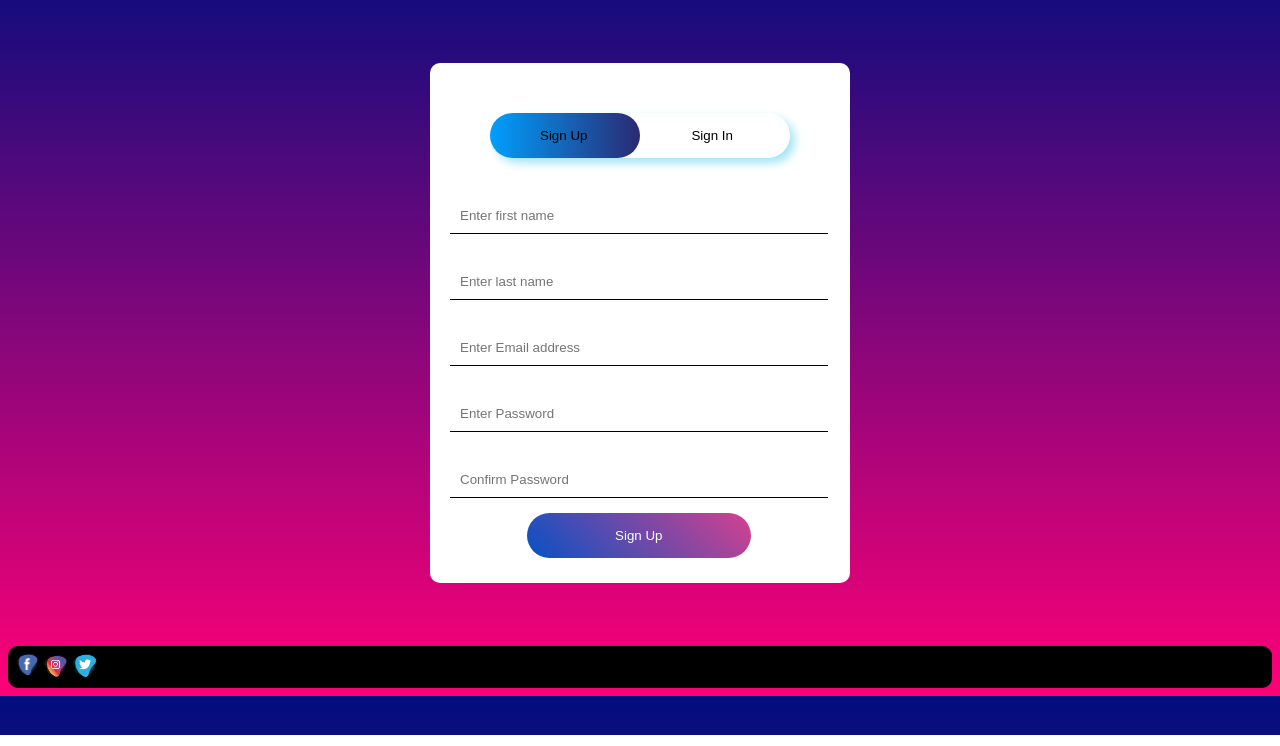
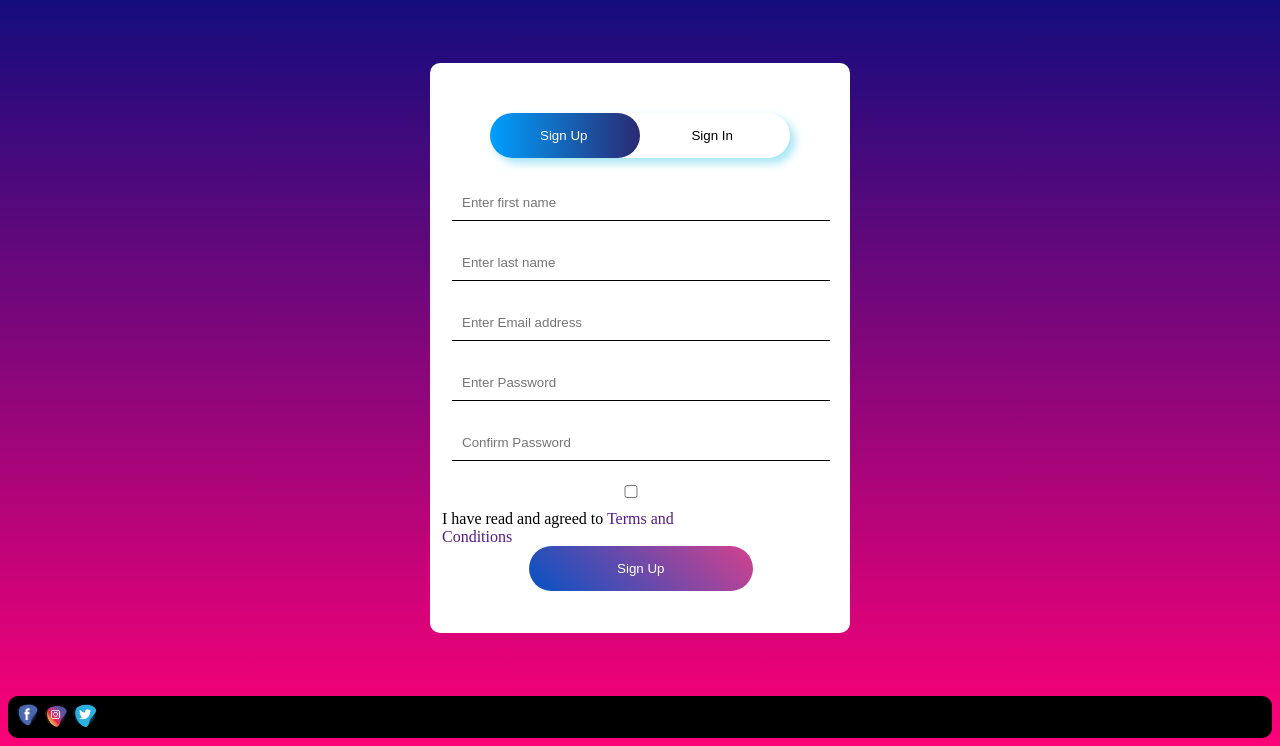
Before and after one commit to IT21277054/Online-Educational-Games, a PHP site: the page made by Pages/Sign Up.html in a window 1280 px wide. Shown: the part 65-811 px from the top of the page. Run offline with PHP 8.4, Linux system fonts and the light colour scheme.

Commit message:
Sign in half complete

```diff
--- a/Js/User controller.js
+++ b/Js/User controller.js
@@ -1,21 +1,28 @@
-const overlay = document.getElementById('btn');
+const toggleButton = document.getElementById('btn');
 const signUp = document.getElementById('signUp');
 const signIn = document.getElementById('signIn');
+const signUpForm = document.querySelector('.SignUp-Input-feild');
+const signInForm = document.querySelector('.SignIn-Input-feild');
 
 
 signUp.addEventListener('click', () => {
-    // overlay.style.background = "linear-gradient(to right,  #009ffd,#2a2a72)";
-    overlay.style.left = "0px";
+    toggleButton.style.left = "0px";
     signUp.style.color = "white";
     signIn.style.color = "black";
-    signIn.style.transition = "0.5s"
-
+    signIn.style.transition = "0.5s";
+    signUpForm.style.transition = "1s";
+    signUpForm.style.left = "12px";
+    signInForm.style.left = "-500px";
+    signInForm.style.left = "12px";
 });
 
 signIn.addEventListener('click', () => {
-    // overlay.style.background = "linear-gradient(to right, #2a2a72, #009ffd)";
-    overlay.style.left = "150px";
+    toggleButton.style.left = "150px";
     signIn.style.color = "white";
     signUp.style.color = "black";
     signUp.style.transition = "0.5s"
+    signUpForm.style.transition = "1s";
+    signUpForm.style.left = "-500px";
+
+    signInForm.style.left = "-500px";
 });
--- a/Pages/Sign Up.html
+++ b/Pages/Sign Up.html
@@ -28,22 +28,20 @@
       </ul>
     </header>
 
-    <div class="contenrt">
+    <div class="content">
       <div class="Sign-up-container">
         <div class="btn">
           <div id="btn"></div>
           <button type="button" class="toggle-btn" id="signUp">Sign Up</button>
           <button type="button" class="toggle-btn" id="signIn">Sign In</button>
         </div>
-        <form action="SignUp.php" method="post" class="Input-feild">
-          <label for=""></label>
+        <form action="SignUp.php" method="post" class="SignUp-Input-feild">
           <input
             type="text"
             name="fName"
             placeholder="Enter first name"
             required
           />
-          <label for=""></label>
           <input
             type="text"
             name="lName"
@@ -51,15 +49,13 @@
             required
           />
           <br />
-          <label for=""></label>
           <input
             type="text"
-            name="uName"
+            name="email"
             placeholder="Enter Email address"
             required
           />
           <br />
-          <!-- <label for=""></label> -->
           <input
             type="password"
             name="password"
@@ -67,16 +63,43 @@
             required
           />
           <br />
-          <label for=""></label>
           <input
             type="text"
             name="conPassword"
             placeholder="Confirm Password"
             required
           />
+          <input type="checkbox" id="chkbox" />I have read and agreed to
+          <a href=""> Terms and Conditions </a>
           <button type="submit" class="submit">Sign Up</button>
         </form>
-        <div class="Sign-up-form"></div>
+      </div>
+      <div class="Sign-in-form">
+        <form
+          action="SignIn.php"
+          method="post"
+          class="SignIn-Input-feild"
+          id="signInForm"
+        >
+          <br />
+          <label for=""></label>
+          <input type="text" name="email" placeholder=" Email " required />
+          <br />
+
+          <input
+            type="password"
+            name="password"
+            placeholder=" Password"
+            required
+          />
+          <br />
+          <br />
+          <a href=""> Forgot password </a>
+          <br />
+          <br />
+          <br />
+          <button type="submit" class="submit">Sign In</button>
+        </form>
       </div>
     </div>
 
--- a/Styles/Signup.css
+++ b/Styles/Signup.css
@@ -50,14 +50,15 @@ body {
   padding: 15%;
 } */
 
-.Sign-up-container {
+.content {
   width: 400px;
-  height: 500px;
+  height: 550px;
   position: relative;
   margin: 5% auto;
   background: white;
   padding: 10px;
   border-radius: 10px;
+  overflow: hidden;
 }
 
 .btn {
@@ -88,17 +89,24 @@ body {
   transition: 0.5s;
 }
 
-.Input-feild {
-  top: 120px;
+.SignUp-Input-feild,
+.SignIn-Input-feild {
+  top: 110px;
+  left: 12px;
+  width: 280px;
+  transition: 1s;
   position: absolute;
-  width: 280px;
-  transition: 0.5s;
+  /* z-index: 3; */
+}
+
+#chkbox {
+  position: relative;
 }
 
 input {
   width: 128%;
   padding: 10px 10px;
-  margin: 15px 10px;
+  margin: 12px 10px;
   border-left: 0;
   border-left: 0;
   border-top: 0;
@@ -126,8 +134,22 @@ input {
   box-shadow: 5px 5px 10px 2px black;
 }
 
+a {
+  text-decoration: none;
+}
+
+.Sign-in-form {
+  position: absolute;
+  top: 50px;
+  left: 512px;
+}
+
 .flogo {
   width: 2%;
+}
+
+#signUp {
+  color: white;
 }
 
 footer {
```
